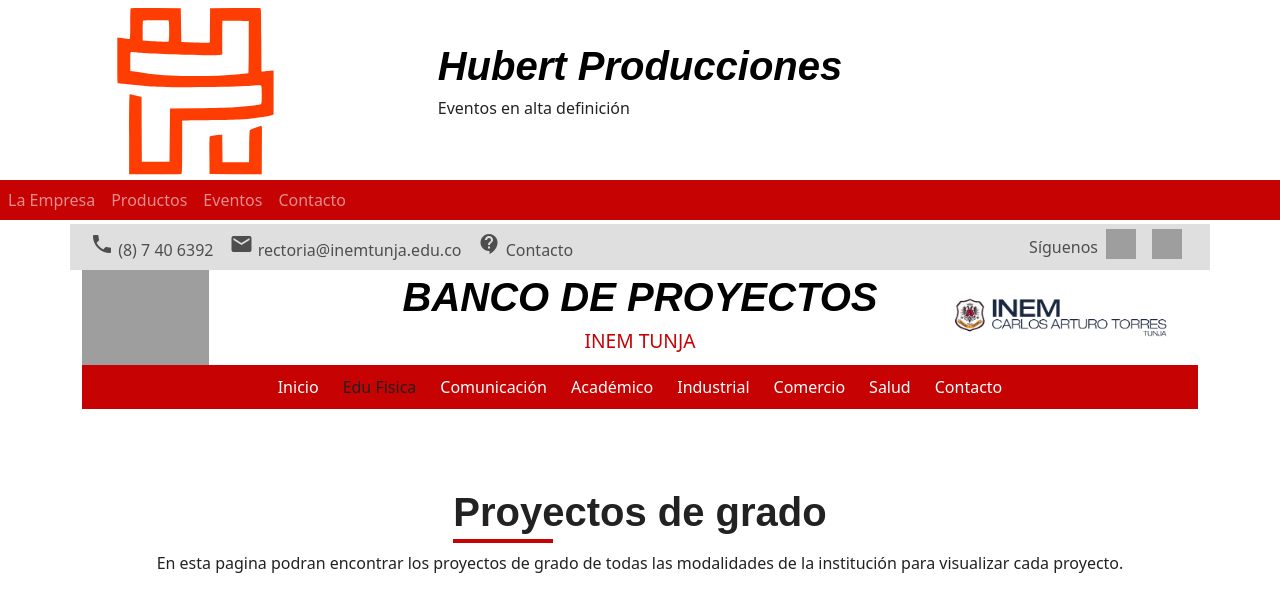
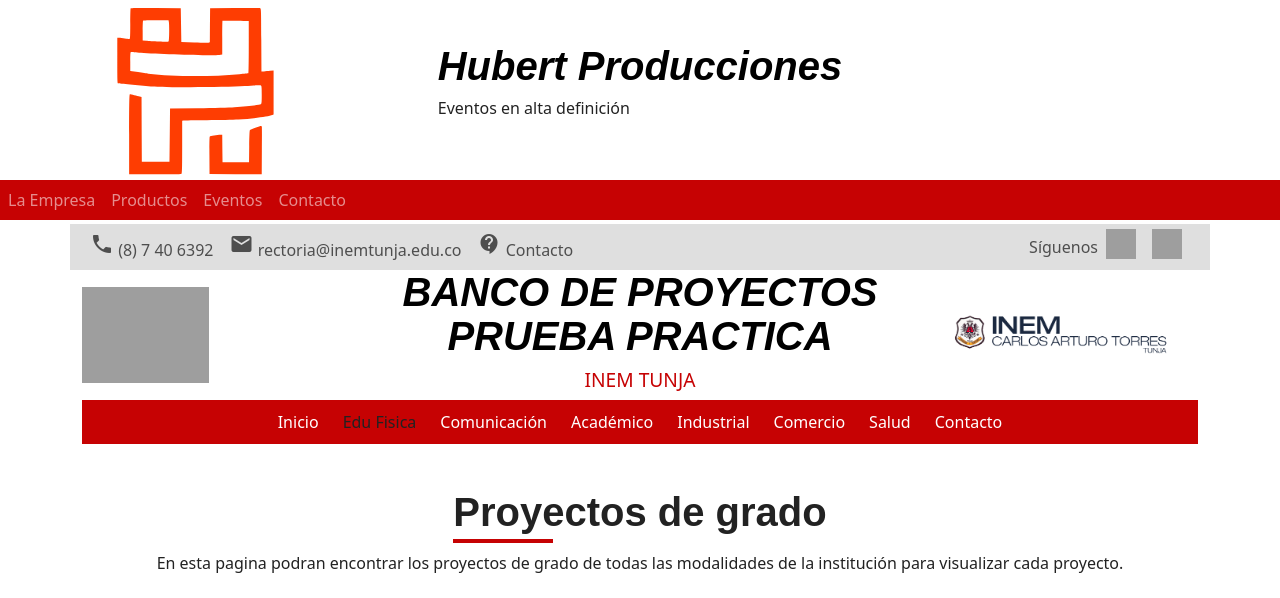
Before and after one commit to eyballesteros/Proyecto, a PHP site: page / in a window 1280 px wide. Shown: the top 598 px of the page. Run offline with PHP 8.4, Linux system fonts and the light colour scheme; grey boxes are pictures that could not be loaded.

Commit message:
2024-09-09

```diff
--- a/index.php
+++ b/index.php
@@ -73,7 +73,7 @@
           ><img src="./assets/images/Logo.svg" alt="Logo" class="imagenCabecera1""/></a
         >
         <div class="Textos">
-          <h1 class="TituloPrincipal">BANCO DE PROYECTOS</h1>
+          <h1 class="TituloPrincipal">BANCO DE PROYECTOS PRUEBA PRACTICA</h1>
           <p class="ContenedoPrincipal">INEM TUNJA</p>
         </div>
         <a href="#"
```
